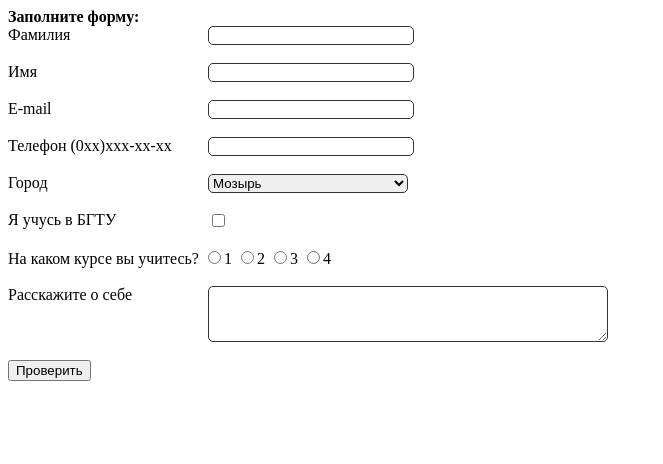
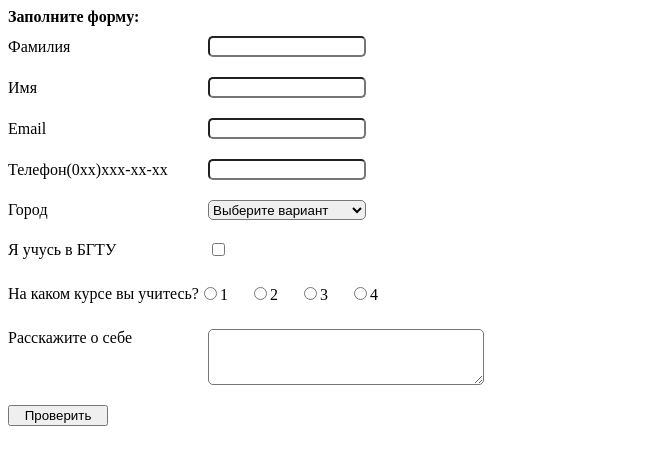
Before and after one commit to okivlinas/4_sem, a plain HTML site: page _TRPI/lab1/index.html in a window 1280 px wide. Shown: the whole page, without its empty margins (0-663 px from the left). Drawn offline with Linux system fonts and the light colour scheme.

Commit message:
modified some files

```diff
--- a/_TRPI/lab1/index.html
+++ b/_TRPI/lab1/index.html
@@ -7,59 +7,79 @@
     <title>Document</title>
 </head>
 <body>
-        <form>
+    <form id="myForm" onsubmit="return ValidForm()" novalidate>
+    <div class="form">
+
     <b>Заполните форму:</b>
-            <br>
-            <div class="myForm">
-                <label>Фамилия</label>
-                <input class="txt" id="Fam" type="text" name="Fam">
+
+    <div>
+        <label for="fam">Фамилия</label>
+        <input type="text" name="fam" required id = "fam" >
     </div>
-            <br>
-            <div class="myForm">
-                <label>Имя</label>
-                <input class="txt" id="Nam" type="text" name="Nam">
+    <span id="famError"></span>
+
+    <div>
+        <label for="name" id = "name">Имя</label>
+        <input type="text" name="name" id="name1" required>
     </div>
-            <br>
-            <div class="myForm">
-                <label>E-mail</label>
-                <input class="txt" type="text" name="Mail">
+    <span id="nameError"></span>
+
+    <div>
+        <label for="email">Email</label>
+        <input type="text" name="email" id = "email" required>
     </div>
-            <br>
-            <div class="myForm">
-                <label>Телефон (0xx)xxx-xx-xx</label>
-                <input class="txt" type="text" name="Tel">
+    <span id="emailError"></span>
+
+    <div>
+        <label for="tel">Телефон(0xx)xxx-xx-xx</label>
+        <input type="text" name="tel" id="tel" required>
     </div>
-            <br>
-            <div class="myForm">
-                <label>Город</label>
-                <select class="txt">
-                    <option value="1">Мозырь</option>
-                    <option value="1">Калинковичи</option>
-                    <option value="1">Загорины</option>
-                    <option value="1">Мерабель</option>
+    <span id="telError"></span>
+    <div>
+
+    <label for="city">Город</label>
+    <select name="city" id="select">
+        <option>Выберите вариант</option>
+        <option value="Минск">Минск</option>
+        <option value="Мозырь">Мозырь</option>
+        <option value="Калинковичи">Калинковичи</option>
+        <option value="Загорины">Загорины</option>
+        <option value="Мерабель">Мерабель</option>
     </select>
     </div>
-            <br>
-            <div class="myForm">
-                <label>Я учусь в БГТУ</label>
-                <input class="clr" type="checkbox" name="Fam">
+    <span id="selectError"></span>
+
+    <div>
+        <label for="terms">Я учусь в БГТУ</label>
+        <input type="checkbox" id="bstu" name="terms">
     </div>
-            <br>
-            <div class="myForm1">
-                <label>На каком курсе вы учитесь?</label>
-                <input class="clr" type="radio" name="1">1
-                <input class="clr" type="radio" name="1">2
-                <input class="clr" type="radio" name="1">3
-                <input class="clr" type="radio" name="1">4
+
+    <div class="radio">
+        <p>На каком курсе вы учитесь?</p>
+        <label>
+            <input type="radio" name="course" value="1">1
+        </label>
+        <label>
+            <input type="radio" name="course" value="2">2
+        </label>
+        <label>
+            <input type="radio" name="course" value="3" id="course3">3
+        </label>
+        <label>
+            <input type="radio" name="course" value="4">4
+        </label>
     </div>
-            <br>
-            <div class="myForm">
-                <label>Расскажите о себе</label>
-                <textarea class="txtarea"></textarea>
+
+    <div class="com">
+        <label for="comments">Расскажите о себе</label>
+        <textarea name="comments" id="com"></textarea>
     </div>
-            <br>
-            <button>Проверить</button>
+    <span id="comError"></span>
+    <input type="submit" id="submit" name="submit>batt" value="Проверить">
+
+    </div>
+    </form>
+
     <script src="script.js"></script>
-    </form>
 </body>
 </html>
--- a/_TRPI/lab1/script.js
+++ b/_TRPI/lab1/script.js
@@ -1,36 +1,85 @@
-var form = document.querySelector('form');
-var famInput = document.getElementById('Fam');
-var namInput = document.getElementById('Nam');
-var emInput = document.getElementById('Mail');
-var telInput = document.getElementById('Tel');
+function ValidForm(){
+  const fam = document.getElementById('fam').value;
+  const name = document.getElementById('name1').value;
+  const email = document.getElementById('email').value;
+  const tel = document.getElementById('tel').value;
+  const com = document.getElementById('com').value;
+  let select = document.getElementById('select');
 
-form.addEventListener('submit', function(event) {
-  var famValue = famInput.value.trim();
-  // Проверка на длину имени
-  if (famValue.length > 20) {
-    alert("Фамилия не должна содержать более 20 символов.");
-    event.preventDefault();
-    return;
+  let nameRegex = /^[a-zA-Zа-яА-Я]{1,20}$/;
+  let emailRegex =/^\w+([\.\w]+)*\w@\w((\.\w)*\w+)*\.\w{2,3}$/;
+  let telRegex = /\(0\d{2}\)\d{3}-\d{2}-\d{2}/;
+  let comRegex = /[a-zA-Zа-яА-Я0-9]{1,250}/;
+  let famError = document.getElementById("famError");
+  let nameError = document.getElementById("nameError");
+  let emailError = document.getElementById('emailError');
+  let telError = document.getElementById('telError');
+  let comError = document.getElementById('comError');
+  let selectError = document.getElementById('selectError');
+
+  let errors =0;
+  if(fam.length==0){
+    errors++;
+    famError.textContent = 'Поле не должно быть пустым!';
   }
-  // Проверка на допустимые символы
-  var famRegex = /^[a-zA-Zа-яА-Я]+$/;
-  if (!famRegex.test(famValue)) {
-    alert("Фамилия должно содержать только символы русского и английского алфавита.");
-    event.preventDefault();
-    return;
+  else if (!nameRegex.test(fam)) {
+    errors++;
+    famError.textContent = 'Поле Фамилия должно содержать только буквы и быть длиной от 1 до 20 символов.';
   }
-  var namValue = namInput.value.trim();
-  // Проверка на длину имени
-  if (namValue.length > 20) {
-    alert("Имя не должно содержать более 20 символов.");
-    event.preventDefault();
-    return;
+  if(name.length==0){
+    errors++;
+    nameError.textContent = 'Поле не должно быть пустым!';
   }
-  // Проверка на допустимые символы
-  var namRegex = /^[a-zA-Zа-яА-Я]+$/;
-  if (!namRegex.test(namValue)) {
-    alert("Имя должно содержать только символы русского и английского алфавита.");
-    event.preventDefault();
-    return;
+  else if(!nameRegex.test(name)){
+    errors++;
+    nameError.textContent = 'Поле Имя должно содержать только буквы и быть длиной от 1 до 20 символов.';
   }
-});
+  if(email.length==0){
+    errors++;
+    emailError.textContent = 'Поле не должно быть пустым!';
+  }
+  else if(!emailRegex.test(email)){
+    errors++;
+    emailError.textContent='Недопустимый формат! Поле должно быть в формате example@example.com!';
+  }
+  if(tel.length==0)
+  {
+    errors++;
+    telError.textContent = 'Поле не должно быть пустым!';
+  }
+  else if(!telRegex.test(tel)){
+    errors++;
+    telError.textContent='Недопустимый формат! Поле должно быть в формате(0xx)xxx-xx-xx!';
+  }
+  if(com.length==0){
+    errors++;
+    comError.textContent = 'Поле не должно быть пустым!';
+  }
+  else if(!comRegex.test(com)){
+    errors++;
+    comError.textContent='Поле не должно содержать более 250 символов!';
+  }
+  if(select.value === "Выберите вариант"){
+    errors++;
+    selectError.textContent='Вы не выбрали город!';
+}
+
+let city = document.getElementById("select").value;
+let course3 = document.querySelector('input[name="course"][value="3"]').checked;
+let bstu = document.getElementById("bstu").checked;
+
+if (city !== "Минск" || !bstu) {
+let confirmMessage = "Вы уверены в своих ответах?\n\nГород: " + city +  "\nУчусь в БГТУ: " + (bstu ? "Да" : "Нет") + "\nКурс: "+(course3 ? "3" : "другой курс") ;
+let confirmed = confirm(confirmMessage);
+
+  if (!confirmed) {
+      return false;
+  }
+}
+
+if(errors > 0){
+  return false;
+}
+
+return true;
+}
--- a/_TRPI/lab1/style.css
+++ b/_TRPI/lab1/style.css
@@ -1,18 +1,49 @@
-.myForm {
-    display: flex;
-    max-width: 600px;
+.form {
+    display: grid;
+    gap: 10px;
 }
-.txt{
-    flex-basis: 200px;
-    border: 1px solid #373333;
+.form label {
+    display: inline-block;
+    width: 200px;
+    vertical-align: middle;
+
+}
+.form input[type="text"]{
+    width: 150px;
+    height: 15px;
+    vertical-align: middle;
     border-radius: 5px;
 }
-.txtarea{
-    flex: 1;
-    height: 50px;
-    border: 1px solid #373333;
+.form select{
+    width: 158px;
+    height: 20px;
+    vertical-align: middle;
     border-radius: 5px;
 }
-label {
-flex-basis: 200px;
+.form div{
+    display: flex;
+    align-items: center;
+
 }
+.form .radio label {
+    width: 40px;
+    margin-right: 10px;
+
+}
+.form .com{
+    align-items: normal !important;
+}
+.com textarea{
+    width: 270px;
+    height: 50px;
+    border-radius: 5px;
+}
+.form #submit{
+    width: 100px;
+}
+.form input[type="checkbox"]{
+    border-radius: 50%;
+}
+span{
+    color: red;
+}
```
Lines whose indentation alone changed are shown as unchanged.
